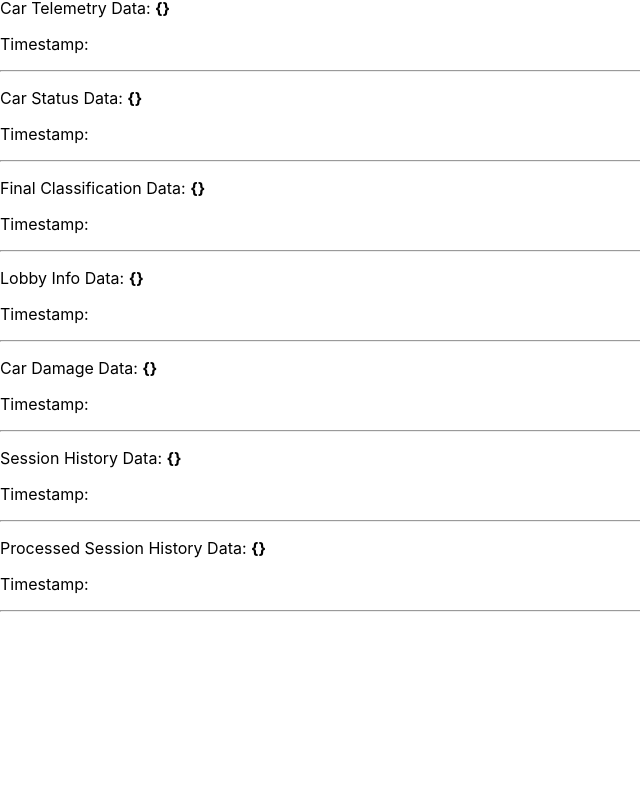
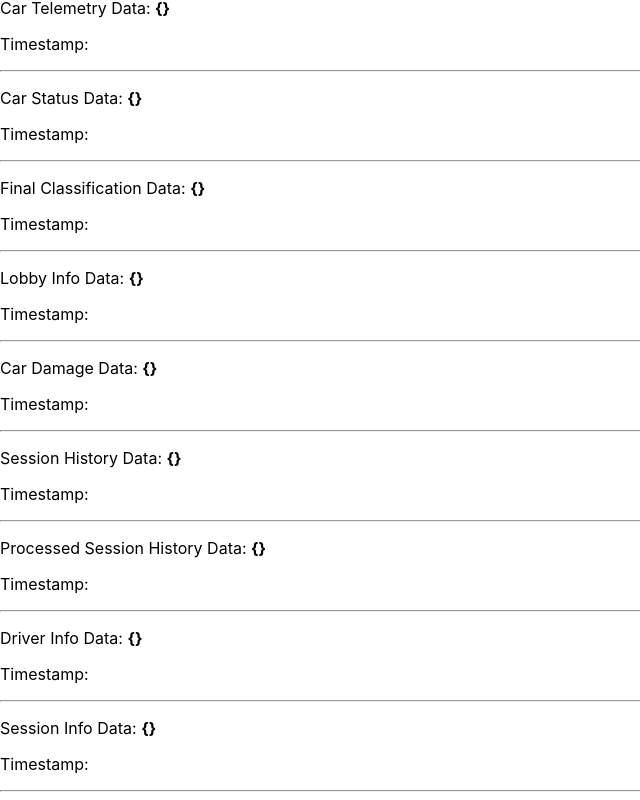
Before and after one commit to ngreenan/f1twitchapi, a React (Create React App) app in the folder client/: page / in a window 1280 px wide. Shown: the part 1547-2347 px from the top of the page, without its empty margins (0-640 px from the left). Before the commit the page ends 2167 px from the top, so only its background shows below. Built offline with nearby package versions, Linux system fonts and the light colour scheme; no server answers.

Commit message:
update client to receive new data packets

```diff
--- a/client/src/F1Client.js
+++ b/client/src/F1Client.js
@@ -3,7 +3,7 @@ import socketIOClient from 'socket.io-client'
 import { DataContext } from './dataContext'
 
 //const ENDPOINT = "http://127.0.0.1:4001";
-const ENDPOINT = "http://192.168.0.9:4001"
+const ENDPOINT = "http://192.168.0.8:4001"
 
 export default function F1Client() {
 
@@ -11,11 +11,11 @@ export default function F1Client() {
         //set responses
         setEventResponse, setMotionResponse, setCarSetupsResponse, setLapDataResponse, setSessionResponse,
         setParticipantsResponse, setCarTelemetryResponse, setCarStatusResponse, setFinalClassificationResponse, setLobbyInfoResponse,
-        setCarDamageResponse, setSessionHistoryResponse, setProcessedSessionHistoryResponse,
+        setCarDamageResponse, setSessionHistoryResponse, setProcessedSessionHistoryResponse, setDriverInfo, setSessionInfo,
         //set timestamps
         setEventTimestamp, setMotionTimestamp, setCarSetupsTimestamp, setLapDataTimestamp, setSessionTimestamp,
         setParticipantsTimestamp, setCarTelemetryTimestamp, setCarStatusTimestamp, setFinalClassificationTimestamp, setLobbyInfoTimestamp,
-        setCarDamageTimestamp, setSessionHistoryTimestamp, setProcessedSessionHistoryTimestamp
+        setCarDamageTimestamp, setSessionHistoryTimestamp, setProcessedSessionHistoryTimestamp, setDriverInfoTimestamp, setSessionInfoTimestamp,
     } = useContext(DataContext)
 
     useEffect(() => {
@@ -138,6 +138,25 @@ export default function F1Client() {
             setProcessedSessionHistoryTimestamp(data)
         })
 
+        //driverInfo
+        socket.on("driverInfo", data => {
+            setDriverInfo(data)
+        })
+
+        socket.on('DriverInfoTimestamp', data => {
+            setDriverInfoTimestamp(data)
+        })
+
+        //sessionInfo
+        socket.on("sessionInfo", data => {
+            setSessionInfo(data)
+        })
+
+        socket.on('SessionInfoTimestamp', data => {
+            setSessionInfoTimestamp(data)
+        })
+
+
         return () => socket.disconnect();
     }, []);
 
--- a/client/src/RawData.js
+++ b/client/src/RawData.js
@@ -17,6 +17,8 @@ function RawData(props) {
         carDamageResponse,
         sessionHistoryResponse,
         processedSessionHistoryResponse,
+        driverInfo,
+        sessionInfo,
 
         eventTimestamp,
         motionTimestamp,
@@ -30,7 +32,9 @@ function RawData(props) {
         lobbyInfoTimestamp,
         carDamageTimestamp,
         sessionHistoryTimestamp,
-        processedSessionHistoryTimestamp
+        processedSessionHistoryTimestamp,
+        driverInfoTimestamp,
+        sessionInfoTimestamp,
     } = useContext(DataContext)
 
     return (
@@ -152,6 +156,24 @@ function RawData(props) {
                 Timestamp: <time dateTime={processedSessionHistoryTimestamp}>{processedSessionHistoryTimestamp}</time>
             </p>
             <hr />
+
+            <p>
+                Driver Info Data: <span style={{ fontWeight: 'bold' }}>{JSON.stringify(driverInfo)}</span>
+
+            </p>
+            <p>
+                Timestamp: <time dateTime={driverInfoTimestamp}>{driverInfoTimestamp}</time>
+            </p>
+            <hr />
+
+            <p>
+                Session Info Data: <span style={{ fontWeight: 'bold' }}>{JSON.stringify(sessionInfo)}</span>
+
+            </p>
+            <p>
+                Timestamp: <time dateTime={sessionInfoTimestamp}>{sessionInfoTimestamp}</time>
+            </p>
+            <hr />
         </div>
     )
 }
--- a/client/src/dataContext.js
+++ b/client/src/dataContext.js
@@ -41,13 +41,19 @@ function DataContextProvider(props) {
     const [processedSessionHistoryResponse, setProcessedSessionHistoryResponse] = useState({});
     const [processedSessionHistoryTimestamp, setProcessedSessionHistoryTimestamp] = useState('');
 
+    const [driverInfo, setDriverInfo] = useState({});
+    const [driverInfoTimestamp, setDriverInfoTimestamp] = useState('');
+
+    const [sessionInfo, setSessionInfo] = useState({});
+    const [sessionInfoTimestamp, setSessionInfoTimestamp] = useState('');
+
     const valueObject = {
         eventResponse, motionResponse, carSetupsResponse, lapDataResponse, sessionResponse, participantsResponse, carTelemetryResponse, carStatusResponse, finalClassificationResponse, lobbyInfoResponse, carDamageResponse, sessionHistoryResponse,
         eventTimestamp, motionTimestamp, carSetupsTimestamp, lapDataTimestamp, sessionTimestamp, participantsTimestamp, carTelemetryTimestamp, carStatusTimestamp, finalClassificationTimestamp, lobbyInfoTimestamp, carDamageTimestamp, sessionHistoryTimestamp,
-        processedSessionHistoryResponse, processedSessionHistoryTimestamp,
+        processedSessionHistoryResponse, processedSessionHistoryTimestamp, driverInfo, driverInfoTimestamp, sessionInfo, sessionInfoTimestamp,
         setEventResponse, setMotionResponse, setCarSetupsResponse, setLapDataResponse, setSessionResponse, setParticipantsResponse, setCarTelemetryResponse, setCarStatusResponse, setFinalClassificationResponse, setLobbyInfoResponse, setCarDamageResponse, setSessionHistoryResponse,
         setEventTimestamp, setMotionTimestamp, setCarSetupsTimestamp, setLapDataTimestamp, setSessionTimestamp, setParticipantsTimestamp, setCarTelemetryTimestamp, setCarStatusTimestamp, setFinalClassificationTimestamp, setLobbyInfoTimestamp, setCarDamageTimestamp, setSessionHistoryTimestamp,
-        setProcessedSessionHistoryResponse, setProcessedSessionHistoryTimestamp
+        setProcessedSessionHistoryResponse, setProcessedSessionHistoryTimestamp, setDriverInfo, setDriverInfoTimestamp, setSessionInfo, setSessionInfoTimestamp,
     }
 
     return (
```
